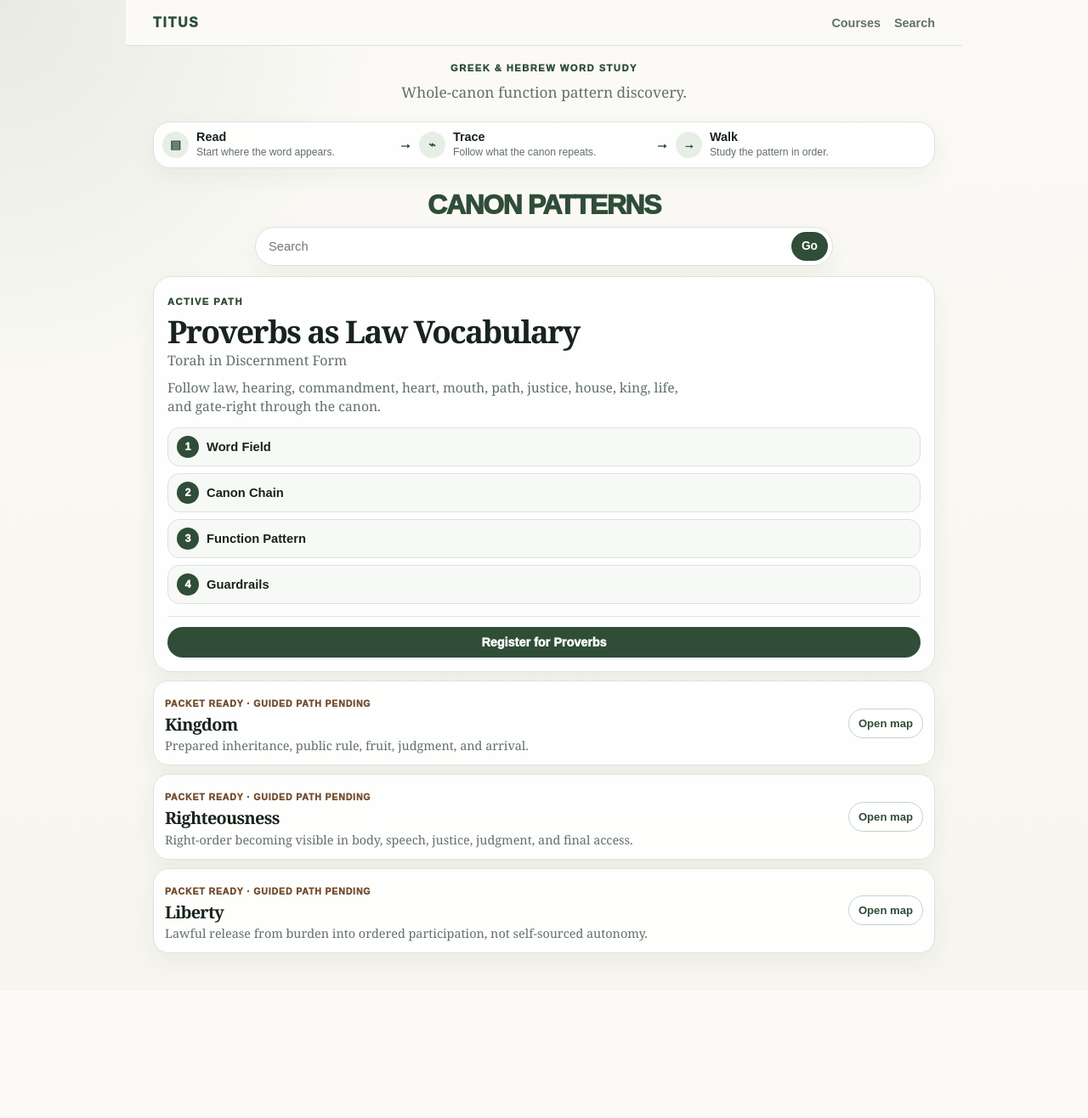
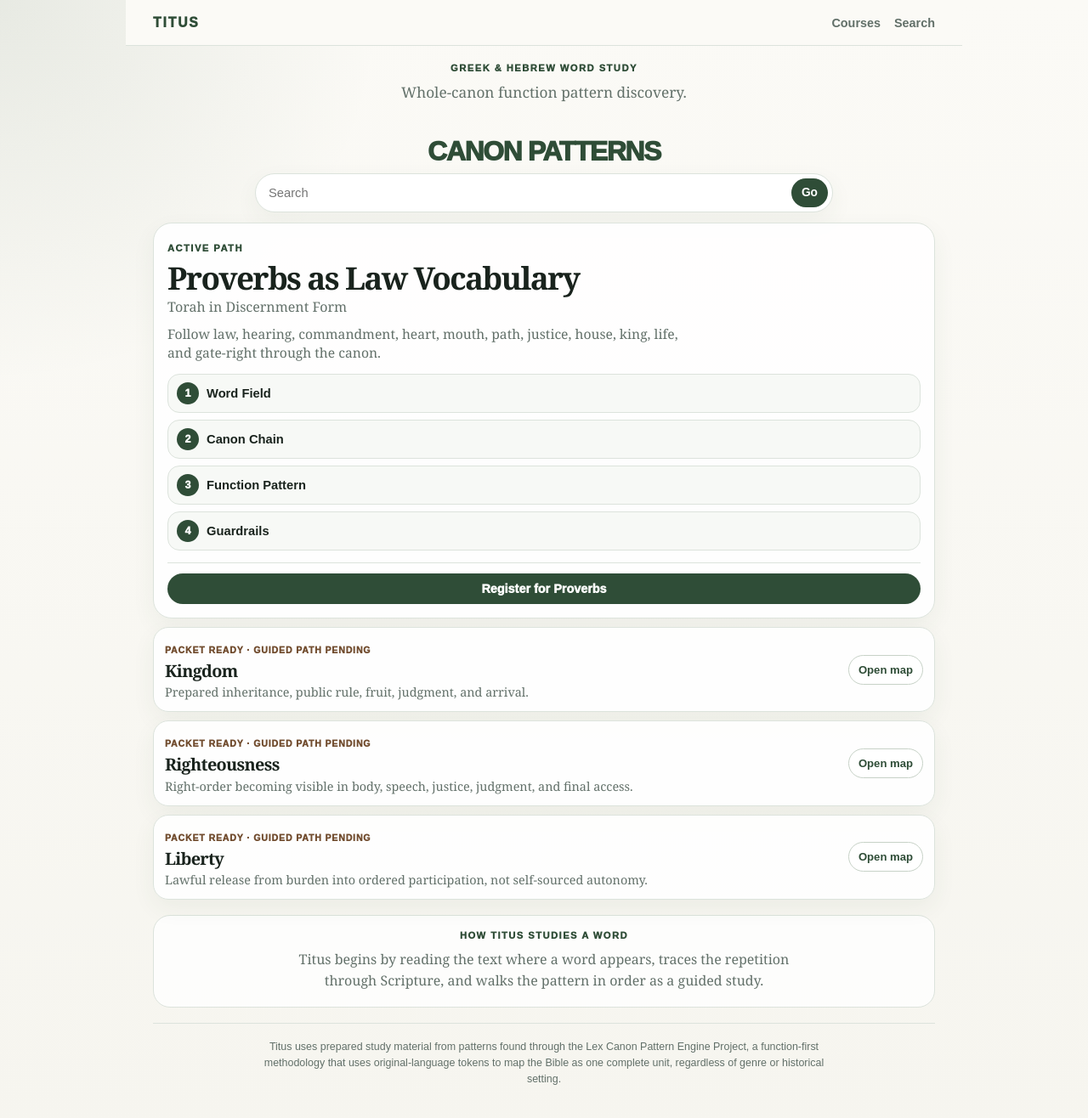
Before and after one commit to optical-lift/titus, a Next.js app: page / in a window 1280 px wide. Shown: the top 1316 px of the page at 85% size. Before the commit the page ends 1166 px from the top, so only its background shows below. Built offline with nearby package versions, Linux system fonts and the light colour scheme.

Commit message:
Move homepage method explanation below courses

```diff
--- a/app/globals.css
+++ b/app/globals.css
@@ -1376,3 +1376,66 @@
     margin-bottom: 10px;
   }
 }
+
+
+/* Homepage lower method note and footer */
+
+.compact-method-note {
+  margin: 18px auto 0;
+  border: 1px solid var(--line);
+  border-radius: 20px;
+  background: rgba(255, 255, 255, 0.78);
+  padding: 18px;
+  text-align: center;
+}
+
+.compact-method-note h2 {
+  margin: 0;
+  color: var(--accent-dark);
+  font-family: var(--ui-font);
+  font-size: 0.7rem;
+  font-weight: 950;
+  letter-spacing: 0.13em;
+  line-height: 1;
+  text-transform: uppercase;
+}
+
+.compact-method-note p {
+  max-width: 620px;
+  margin: 10px auto 0;
+  color: var(--muted);
+  font-size: 1rem;
+  line-height: 1.55;
+}
+
+.compact-footer {
+  margin: 18px auto 0;
+  border-top: 1px solid var(--line);
+  padding: 18px 6px 4px;
+  text-align: center;
+}
+
+.compact-footer p {
+  max-width: 680px;
+  margin: 0 auto;
+  color: var(--muted);
+  font-family: var(--ui-font);
+  font-size: 0.78rem;
+  line-height: 1.55;
+}
+
+@media (max-width: 720px) {
+  .compact-method-note {
+    margin-top: 14px;
+    padding: 16px;
+  }
+
+  .compact-method-note p {
+    font-size: 0.96rem;
+  }
+
+  .compact-footer {
+    margin-top: 16px;
+    padding-top: 16px;
+  }
+}
--- a/app/page.tsx
+++ b/app/page.tsx
@@ -6,24 +6,6 @@
   "Canon Chain",
   "Function Pattern",
   "Guardrails",
-];
-
-const methodSteps = [
-  {
-    label: "Read",
-    text: "Start where the word appears.",
-    icon: "▤",
-  },
-  {
-    label: "Trace",
-    text: "Follow what the canon repeats.",
-    icon: "⌁",
-  },
-  {
-    label: "Walk",
-    text: "Study the pattern in order.",
-    icon: "→",
-  },
 ];
 
 export default function Home() {
@@ -53,29 +35,7 @@
         </div>
       </section>
 
-      <section className="method-ribbon" aria-label="Titus study method">
-        {methodSteps.map((step, index) => (
-          <div className="method-ribbon__piece" key={step.label}>
-            <article className="method-ribbon__step">
-              <span className="method-ribbon__icon" aria-hidden="true">
-                {step.icon}
-              </span>
-              <div>
-                <h2>{step.label}</h2>
-                <p>{step.text}</p>
-              </div>
-            </article>
-
-            {index < methodSteps.length - 1 ? (
-              <span className="method-ribbon__arrow" aria-hidden="true">
-                →
-              </span>
-            ) : null}
-          </div>
-        ))}
-      </section>
-
-      <section className="compact-active" id="courses" aria-labelledby="active-course-title">
+<section className="compact-active" id="courses" aria-labelledby="active-course-title">
         <div className="compact-section-heading compact-section-heading--centered">
           <h2 id="active-course-title" className="compact-section-label">
             Canon Patterns
@@ -146,6 +106,23 @@
             : null}
         </div>
       </section>
+      <section className="compact-method-note" aria-labelledby="method-note-title">
+        <h2 id="method-note-title">How Titus studies a word</h2>
+        <p>
+          Titus begins by reading the text where a word appears, traces the
+          repetition through Scripture, and walks the pattern in order as a
+          guided study.
+        </p>
+      </section>
+
+      <footer className="compact-footer">
+        <p>
+          Titus uses prepared study material from patterns found through the Lex
+          Canon Pattern Engine Project, a function-first methodology that uses
+          original-language tokens to map the Bible as one complete unit,
+          regardless of genre or historical setting.
+        </p>
+      </footer>
     </main>
   );
 }
```
